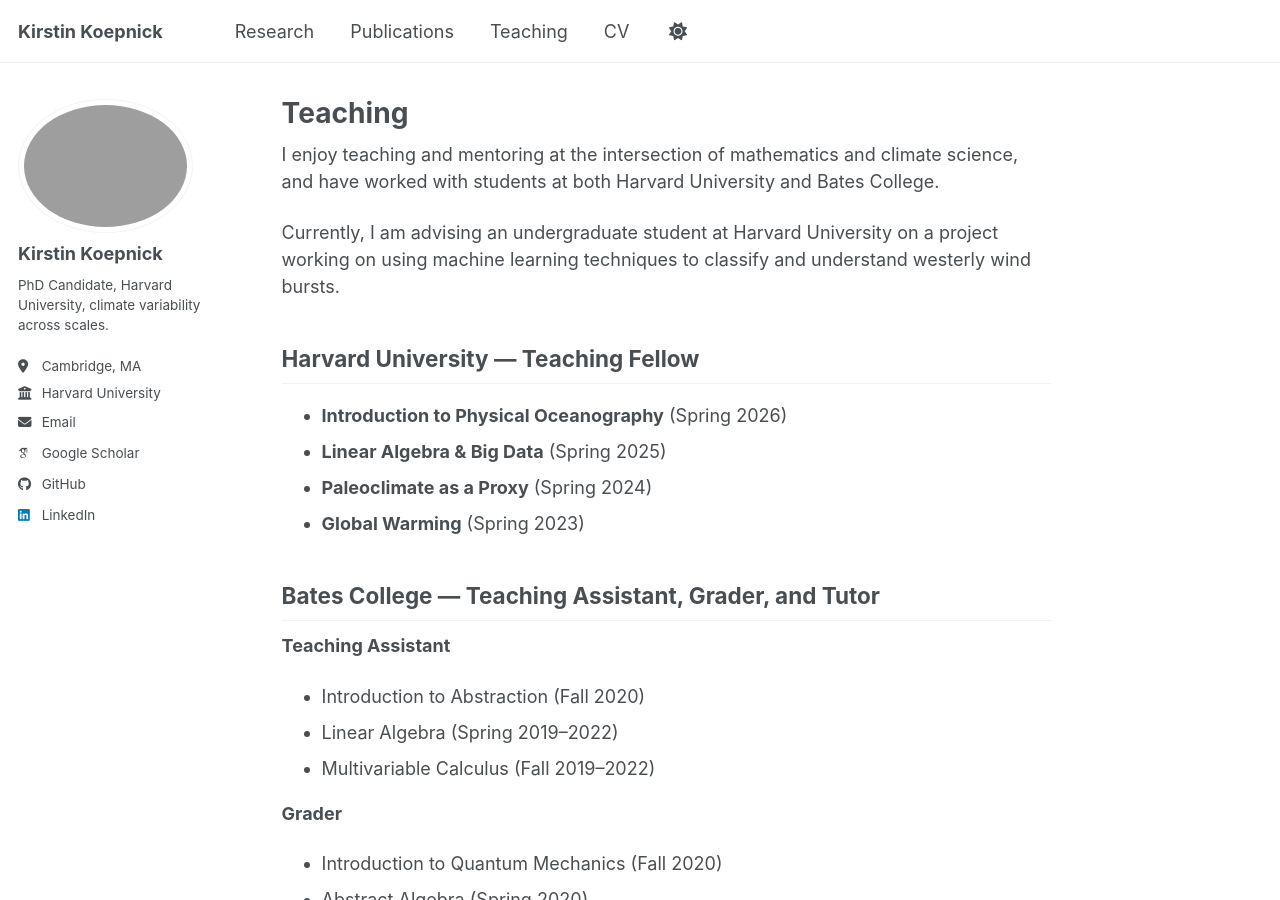
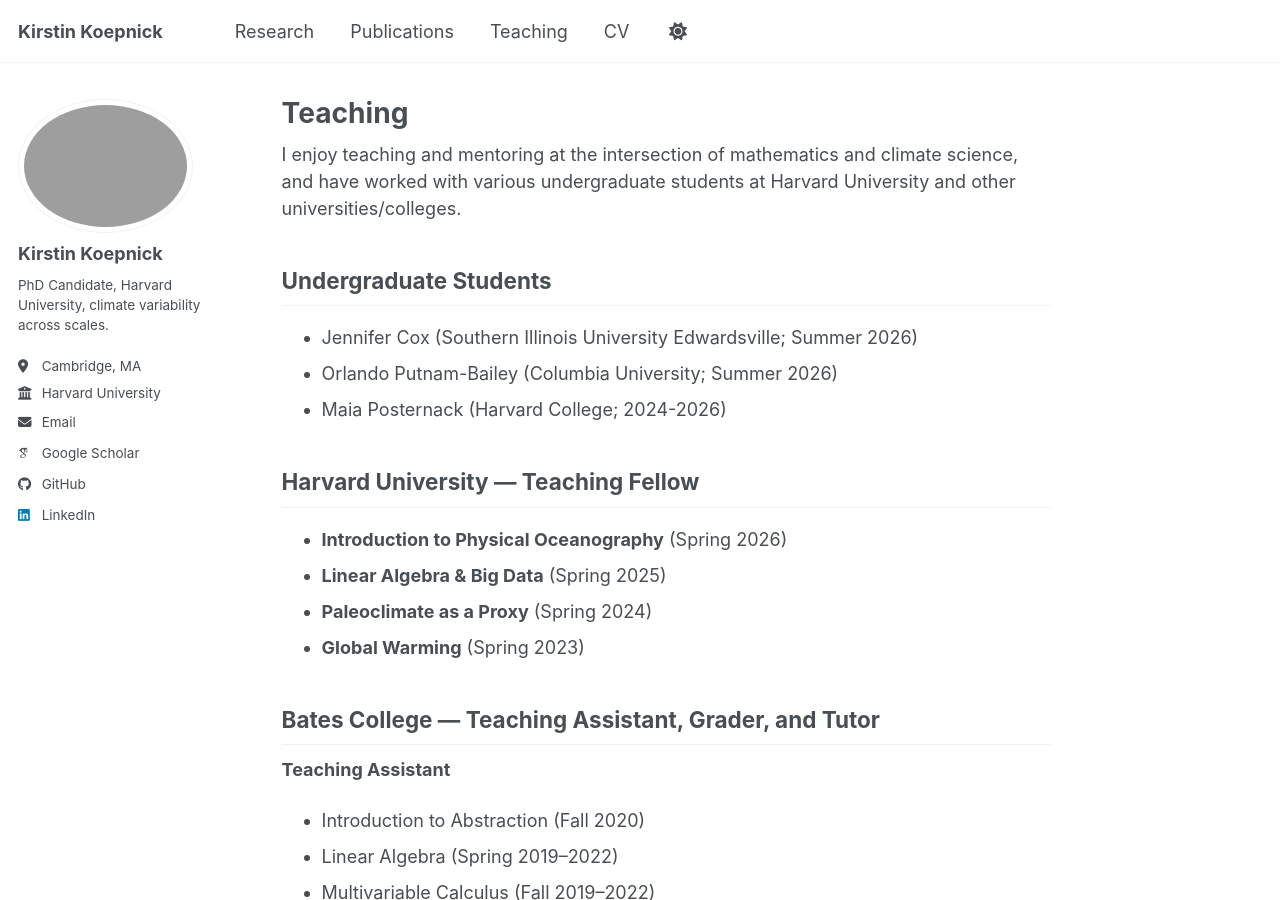
Before and after one commit to kirstinkoepnick/kirstinkoepnick.github.io, a Jekyll site: the page built from _pages/teaching.md, in a window 1280 px wide and 900 px high. Built offline with Jekyll 4.4.1, drawn with Linux system fonts in a browser that asks for light colours; some web fonts are replaced; a script bundle is joined from its source files by our own code; library files that are not in the unit come from our copies.

Commit message:
Update teaching.md

```diff
--- a/_pages/teaching.md
+++ b/_pages/teaching.md
@@ -5,9 +5,12 @@ title: "Teaching"
 author_profile: true
 ---
 
-I enjoy teaching and mentoring at the intersection of mathematics and climate science, and have worked with students at both Harvard University and Bates College.
+I enjoy teaching and mentoring at the intersection of mathematics and climate science, and have worked with various undergraduate students at Harvard University and other universities/colleges.
 
-Currently, I am advising an undergraduate student at Harvard University on a project working on using machine learning techniques to classify and understand westerly wind bursts.
+## Undergraduate Students
+- Jennifer Cox (Southern Illinois University Edwardsville; Summer 2026)
+- Orlando Putnam-Bailey (Columbia University; Summer 2026)
+- Maia Posternack (Harvard College; 2024-2026)
 
 ## Harvard University — Teaching Fellow
 
```
